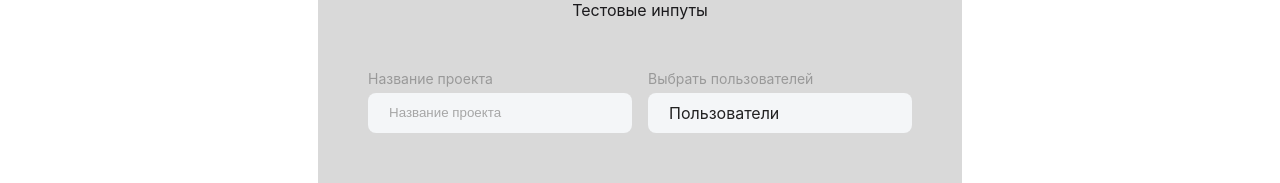
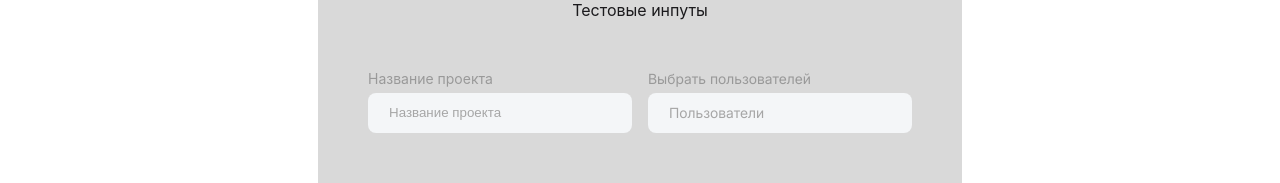
Before and after one commit to Vladimir-Seropol/kanban-task-tracker1, a Next.js app: page / in a window 1280 px wide. Shown: the part 392-575 px from the top of the page. Built offline with nearby package versions, Linux system fonts and the light colour scheme.

Commit message:
refactor: improve ui selectInput

```diff
--- a/src/components/Inputs/SelectInput/SelectInput.module.css
+++ b/src/components/Inputs/SelectInput/SelectInput.module.css
@@ -2,7 +2,9 @@
 
 .input {
     display: flex;
-    align-items: center;
+    padding: 10px 0 10px 20px;
+    width: 100%;
+    cursor: pointer;
 }
 
 .dropdown {
@@ -10,15 +12,19 @@
     top: 100%;
     left: 0;
     right: 0;
+    z-index: 10;
+    margin-top: 8px;
+
+    border: 1px solid #eee;
+    border-radius: 6px;
+    padding: 8px 0;
+    width: 264px;
+    box-shadow: 0 8px 16px -2px rgba(27, 36, 44, 0.12), 0 2px 2px -1px rgba(27, 35, 44, 0.04);
     background: #fff;
-    border: 1px solid #ddd;
-    border-radius: 8px;
-    z-index: 10;
-    box-shadow: 0px 4px 6px rgba(0, 0, 0, 0.1);
 }
 
 .dropdownItem {
-    padding: 8px;
+    padding: 10px 12px;
     display: flex;
     align-items: center;
     transition: background 0.2s ease;
@@ -48,3 +54,26 @@
 .checkboxLabel input[type='checkbox'] {
     cursor: pointer;
 }
+
+.selectedUsersContainer {
+    margin-right: 44px;
+    display: flex;
+    column-gap: 6px;
+    align-items: center;
+    overflow-x: scroll;
+    text-wrap: nowrap;
+    max-width: 100%;
+    font-size: 14px;
+}
+
+.selectedUsersContainer::-webkit-scrollbar {
+    display: none;
+}
+
+.selectedUser {
+    border-radius: 4px;
+    padding: 2px 8px;
+    background: #fff;
+    font-size: 12px;
+    color: #222;
+}
--- a/src/components/Inputs/SelectInput/SelectInput.tsx
+++ b/src/components/Inputs/SelectInput/SelectInput.tsx
@@ -1,27 +1,21 @@
-/* eslint-disable jsx-a11y/click-events-have-key-events */
-/* eslint-disable jsx-a11y/label-has-associated-control */
 import React, { useState, useEffect, useRef } from 'react';
+import { UserType } from '@/types/UserType';
+import { inter } from '@/assets/fonts/fonts';
 import styles from '../InputBase.module.css';
 import stylesSelect from './SelectInput.module.css';
 
-interface User {
-  id: number;
-  firstName: string;
-  lastName: string;
-}
-
 interface MultiSelectProps {
   label: string;
-  options: User[];
-  value: User[];
-  onChange: (value: User[]) => void;
+  data: UserType[];
+  value: UserType[];
+  onChange: (value: UserType[]) => void;
   // eslint-disable-next-line react/require-default-props
   disabled?: boolean;
 }
 
 export default function MultiSelectInput({
   label,
-  options,
+  data = [],
   value,
   onChange,
   disabled = false,
@@ -33,7 +27,7 @@ export default function MultiSelectInput({
     if (!disabled) setIsOpen(!isOpen);
   };
 
-  const handleCheckboxChange = (user: User) => {
+  const handleCheckboxChange = (user: UserType) => {
     const isSelected = value.some(
       (selectedUser) => selectedUser.id === user.id,
     );
@@ -43,7 +37,7 @@ export default function MultiSelectInput({
     onChange(updatedValue);
   };
 
-  const isChecked = (user: User) =>
+  const isChecked = (user: UserType) =>
     value.some((selectedUser) => selectedUser.id === user.id);
 
   // Закрытие выпадающего списка при клике вне компонента
@@ -64,7 +58,7 @@ export default function MultiSelectInput({
   }, []);
 
   return (
-    <div className={styles.wrapper} ref={dropdownRef}>
+    <div className={`${styles.wrapper} ${inter.className}`} ref={dropdownRef}>
       <label className={styles.label}>{label}</label>
       <div
         className={`${styles.input} ${disabled ? styles.disabled : ''} ${stylesSelect.input}`}
@@ -72,13 +66,21 @@ export default function MultiSelectInput({
         tabIndex={0}
         onClick={toggleDropdown}
       >
-        {value.length > 0
-          ? value.map((user) => `${user.firstName} ${user.lastName}`).join(', ')
-          : 'Пользователи'}
+        <div className={stylesSelect.selectedUsersContainer}>
+          {value.length > 0 ? (
+            value.map((user) => (
+              <span key={user.id} className={stylesSelect.selectedUser}>
+                {`${user.name} ${user.surname}`}
+              </span>
+            ))
+          ) : (
+            <span style={{ color: '#a6a6a6' }}>Пользователи</span>
+          )}
+        </div>
       </div>
       {isOpen && (
         <ul className={stylesSelect.dropdown}>
-          {options.map((option) => (
+          {data.map((option) => (
             <li key={option.id} className={stylesSelect.dropdownItem}>
               <label className={stylesSelect.checkboxLabel}>
                 <input
@@ -87,7 +89,7 @@ export default function MultiSelectInput({
                   onChange={() => handleCheckboxChange(option)}
                   disabled={disabled}
                 />
-                {`${option.firstName} ${option.lastName}`}
+                {`${option.name} ${option.surname}`}
               </label>
             </li>
           ))}
--- /dev/null
+++ b/src/components/Inputs/SelectInput/testSelectUsersData.ts
@@ -0,0 +1,45 @@
+// Массив пользователей для примера выпадающего списка
+export const users = [
+  {
+    id: 2,
+    name: 'Бэкенд',
+    surname: 'Тестовй',
+    patronymic: 'Васильевич',
+    position: 'Джуниор слейв',
+    is_active: true,
+    is_admin: false,
+    is_manager: false,
+    email: 'backend@test.ru',
+    gender: {
+      id: 1,
+      name: 'Мужской',
+    },
+    telegram: '',
+    created_at: '2024-10-16T08:18:25.000000Z',
+    updated_at: '2024-10-16T08:18:25.000000Z',
+    grade: null,
+    can_grade: false,
+    nota_email: null,
+  },
+  {
+    id: 3,
+    name: 'Менеджер',
+    surname: 'Тестовый',
+    patronymic: '###',
+    position: '###',
+    is_active: true,
+    is_admin: false,
+    is_manager: true,
+    email: 'manager@test.ru',
+    gender: {
+      id: 1,
+      name: 'Мужской',
+    },
+    telegram: '',
+    created_at: '2024-10-16T08:18:25.000000Z',
+    updated_at: '2024-10-16T08:18:25.000000Z',
+    grade: null,
+    can_grade: false,
+    nota_email: null,
+  },
+];
--- a/src/pages/index.tsx
+++ b/src/pages/index.tsx
@@ -4,23 +4,14 @@ import Header from '@/components/Header';
 import Footer from '@/components/Footer';
 import TextInput from '@/components/Inputs/TextInput/TextInput';
 import SelectInput from '@/components/Inputs/SelectInput/SelectInput';
+import { UserType } from '@/types/UserType';
+import { users } from '@/components/Inputs/SelectInput/testSelectUsersData'; // Импорт тестового массива пользователей
 import styles from '../styles/Home.module.css';
 
-// Интерфейс для пользователей выпадающего списка
-interface User {
-  id: number;
-  firstName: string;
-  lastName: string;
-}
-// Массив пользователей для примера выпадающего списка
-const users = [
-  { id: 1, firstName: 'Иван', lastName: 'Иванов' },
-  { id: 2, firstName: 'Петр', lastName: 'Петров' },
-  { id: 3, firstName: 'Сергей', lastName: 'Сергеев' },
-];
+const usersData: UserType[] = users; // Импорт тестового массива пользователей
 
 export default function Home() {
-  const [selectedUsers, setSelectedUsers] = useState<User[]>([]);
+  const [selectedUsers, setSelectedUsers] = useState<UserType[]>([]); // Состояние для хранения выбранных пользователей
   return (
     <>
       <Head>
@@ -44,7 +35,7 @@ export default function Home() {
               />
               <SelectInput
                 label="Выбрать пользователей"
-                options={users}
+                data={usersData}
                 value={selectedUsers}
                 onChange={setSelectedUsers}
               />
```
